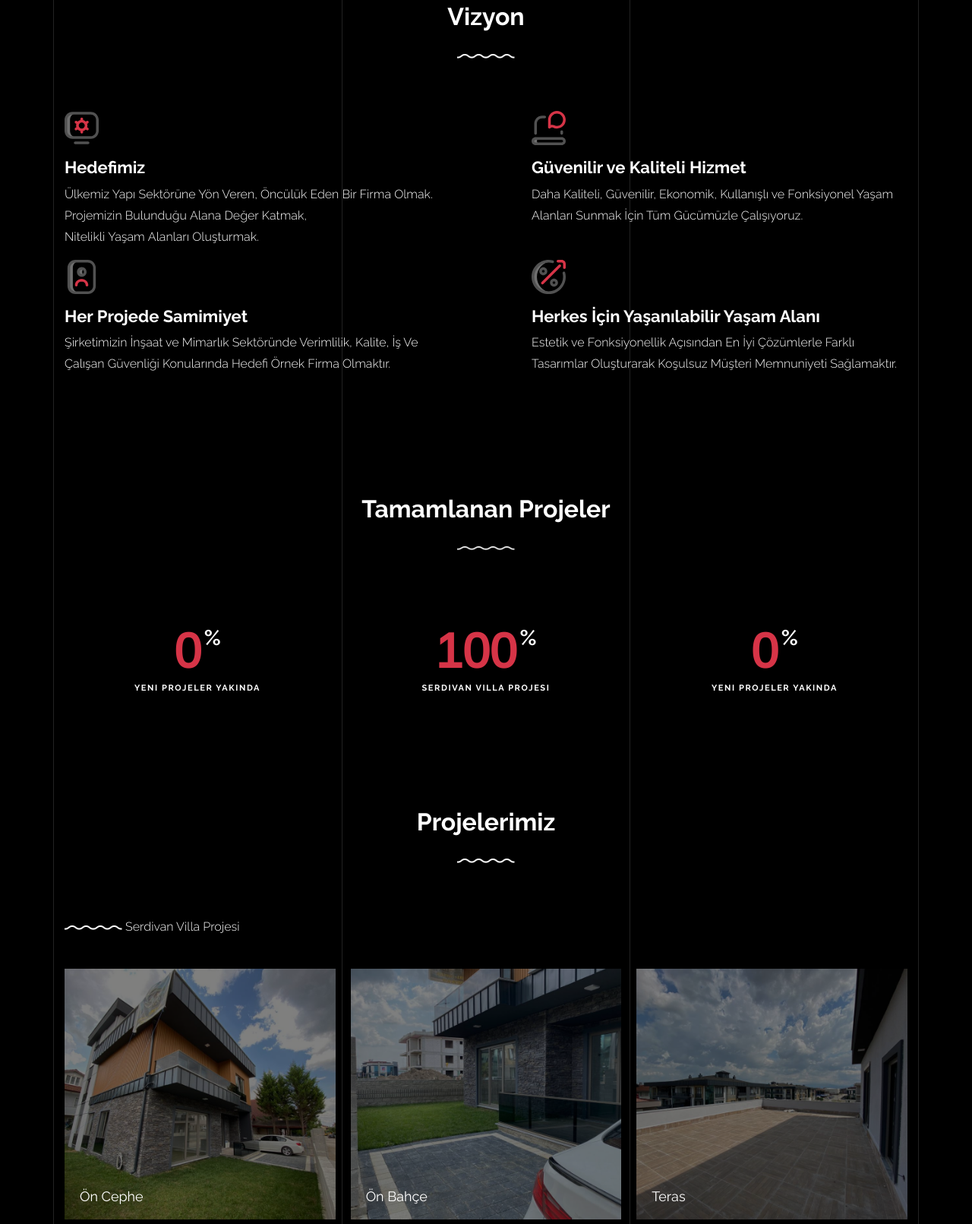
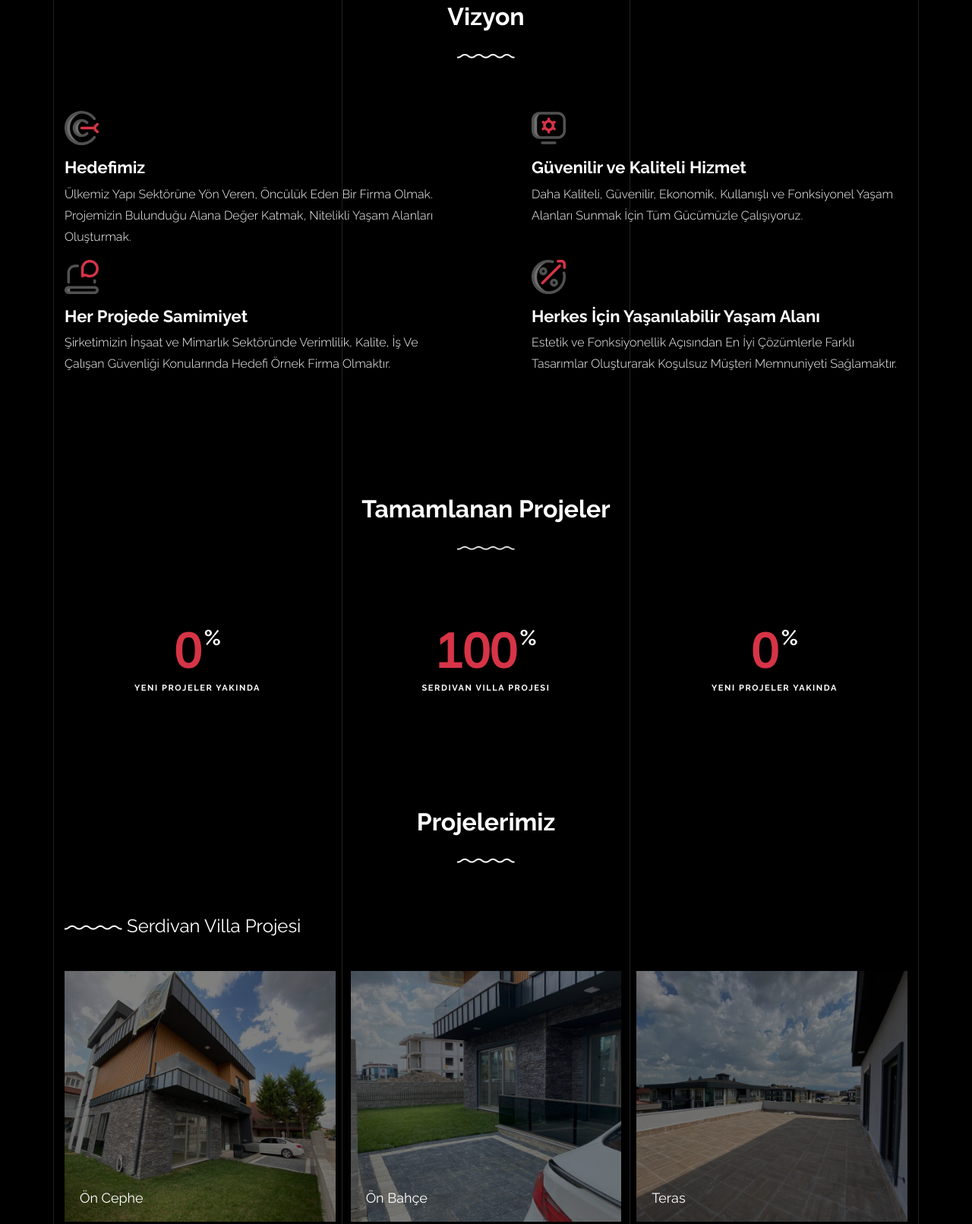
Before and after one commit to eimrhan/ozyapi.net, a plain HTML site: page index.html in a window 1280 px wide. Shown: the part 2705-4316 px from the top of the page at 76% size. Drawn offline with nearby package versions, Linux system fonts and the light colour scheme; animation ran at ten frames a second; files whose address does not match are found by name.

Commit message:
minimal changes

```diff
--- a/index.html
+++ b/index.html
@@ -316,17 +316,17 @@
             <div class="col-md-6 col-lg-6 mb-6">
               <div class="feature-v1" data-aos="fade-up" data-aos-delay="0">
                 <div class="wrap-icon mb-3">
-                  <img src="images/svg/001-options.svg" alt="Image" width="45">
+                  <img src="images/svg/006-goal.svg" alt="Image" width="45">
                 </div>
                 <h3>Hedefimiz</h3>
                 <p> Ülkemiz Yapı Sektörüne Yön Veren, Öncülük Eden Bir Firma Olmak.
-                  Projemizin Bulunduğu Alana Değer Katmak, <br>Nitelikli Yaşam Alanları Oluşturmak. </p>
+                  Projemizin Bulunduğu Alana Değer Katmak, Nitelikli Yaşam Alanları Oluşturmak. </p>
               </div>
             </div>
             <div class="col-md-6 col-lg-6 mb-6">
               <div class="feature-v1" data-aos="fade-up" data-aos-delay="100">
                 <div class="wrap-icon mb-3">
-                  <img src="images/svg/002-chat.svg" alt="Icon" width="45">
+                  <img src="images/svg/001-options.svg" alt="Icon" width="45">
                 </div>
                 <h3>Güvenilir ve Kaliteli Hizmet</h3>
                 <p>Daha Kaliteli, Güvenilir, Ekonomik, Kullanışlı ve Fonksiyonel Yaşam Alanları Sunmak İçin Tüm
@@ -336,7 +336,7 @@
             <div class="col-md-6 col-lg-6 mb-6">
               <div class="feature-v1" data-aos="fade-up" data-aos-delay="200">
                 <div class="wrap-icon mb-3">
-                  <img src="images/svg/003-contact-book.svg" alt="Image" class="img-fluid" width="45">
+                  <img src="images/svg/002-chat.svg" alt="Image" class="img-fluid" width="45">
                 </div>
                 <h3>Her Projede Samimiyet</h3>
                 <p> Şirketimizin İnşaat ve Mimarlık Sektöründe Verimlilik, Kalite,
@@ -477,9 +477,9 @@
             <span class="gsap-reveal"><img src="images/divider.png" alt="divider" width="76"></span>
           </div>
 
-          <span class="gsap-reveal"><img src="images/divider.png" alt="divider" width="76"> Serdivan Villa
-            Projesi</span>
-          <br><br>
+          <h4><span class="gsap-reveal"><img src="images/divider.png" alt="divider" width="76">
+            Serdivan Villa Projesi</span>
+          <br><br></h4>
 
           <div class="row gutter-v4 align-items-stretch">
             <div class="col-sm-6 col-md-6 col-lg-4 blog-post-entry" data-aos="fade-up" data-aos-delay="0">
@@ -662,8 +662,8 @@
             <div class="footer-site-logo"><a href="#">ÖZYAPI<span>.</span></a></div>
 
             <ul class="footer-site-social">
-              <li><a href="#contact-section">Facebook</a></li>
-              <li><a href="#contact-section">Twitter</a></li>
+              <li><a >Facebook</a></li>
+              <li><a >Twitter</a></li>
               <li><a href="https://www.instagram.com/ozyapi.insaat" target="_blank">Instagram</a></li>
             </ul>
 
--- a/js/main.js
+++ b/js/main.js
@@ -543,13 +543,13 @@ var contactForm = function() {
 				},
 				message: {
 					required: true,
-					minlength: 5
+					minlength: 10
 				}
 			},
 			messages: {
-				name: "Lütfen Adını Gir",
-				email: "Lütfen Geçerli Bir Mail Adresi Gir",
-				message: "Mesajın en az 5 karakter olmalı."
+				name: "Lütfen Adınızı Girin.",
+				email: "Lütfen Geçerli Bir E-Mail Adresi Girin.",
+				message: "Mesajınız en az 10 karakter olmalı."
 			},
 			errorElement: 'span',
 			errorLabelContainer: '.form-error',
@@ -583,7 +583,7 @@ var contactForm = function() {
 		            }
 			      },
 			      error: function() {
-			      	$('#form-message-warning').html("Bir şeyler ters gitti. Lütfen daha sonra tekrar dene.");
+			      	$('#form-message-warning').html("Bir şeyler ters gitti. Lütfen daha sonra tekrar deneyin.");
 			         $('#form-message-warning').fadeIn();
 			         $submit.css('display', 'none');
 			      }
```
Also changed, not shown: 1 other file.
